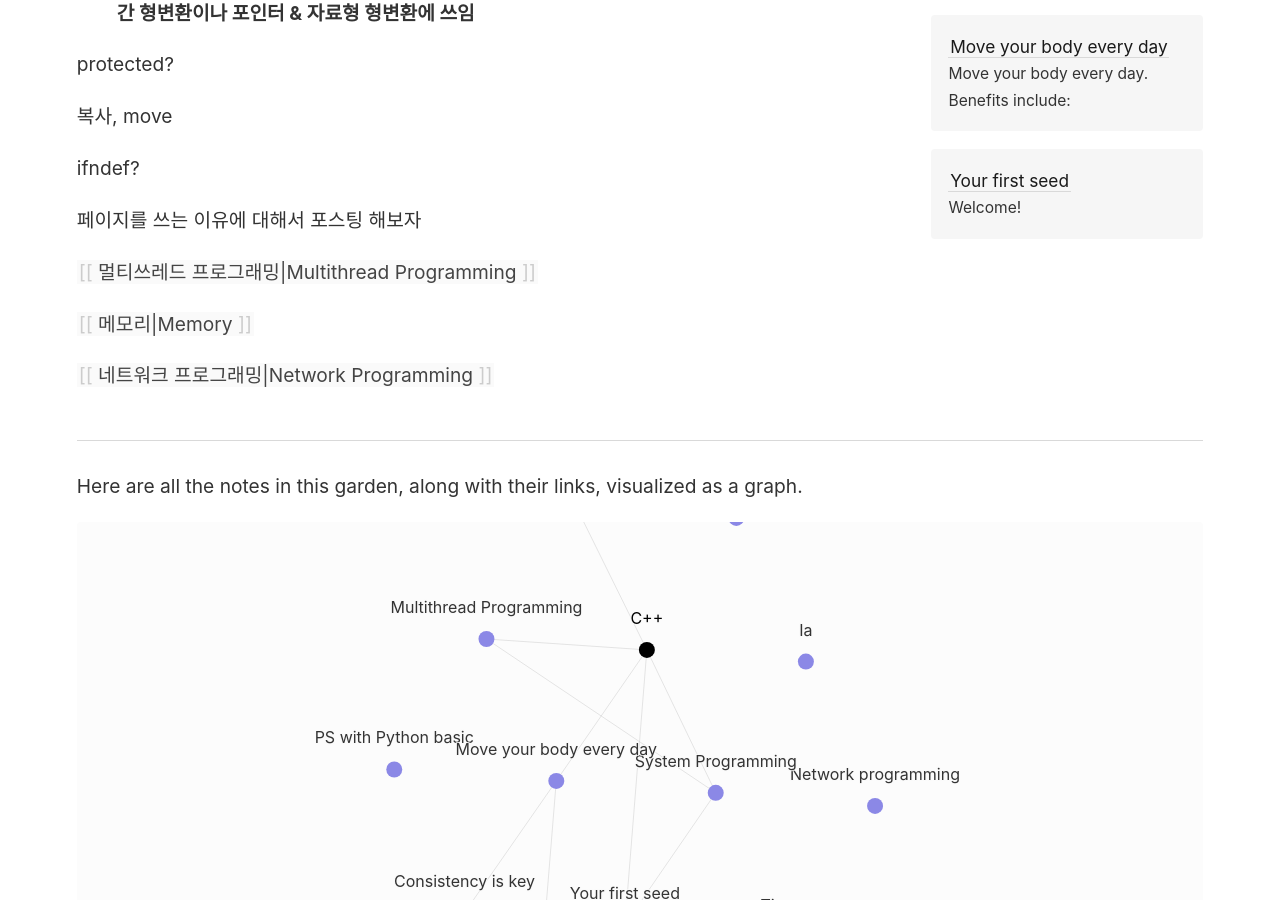
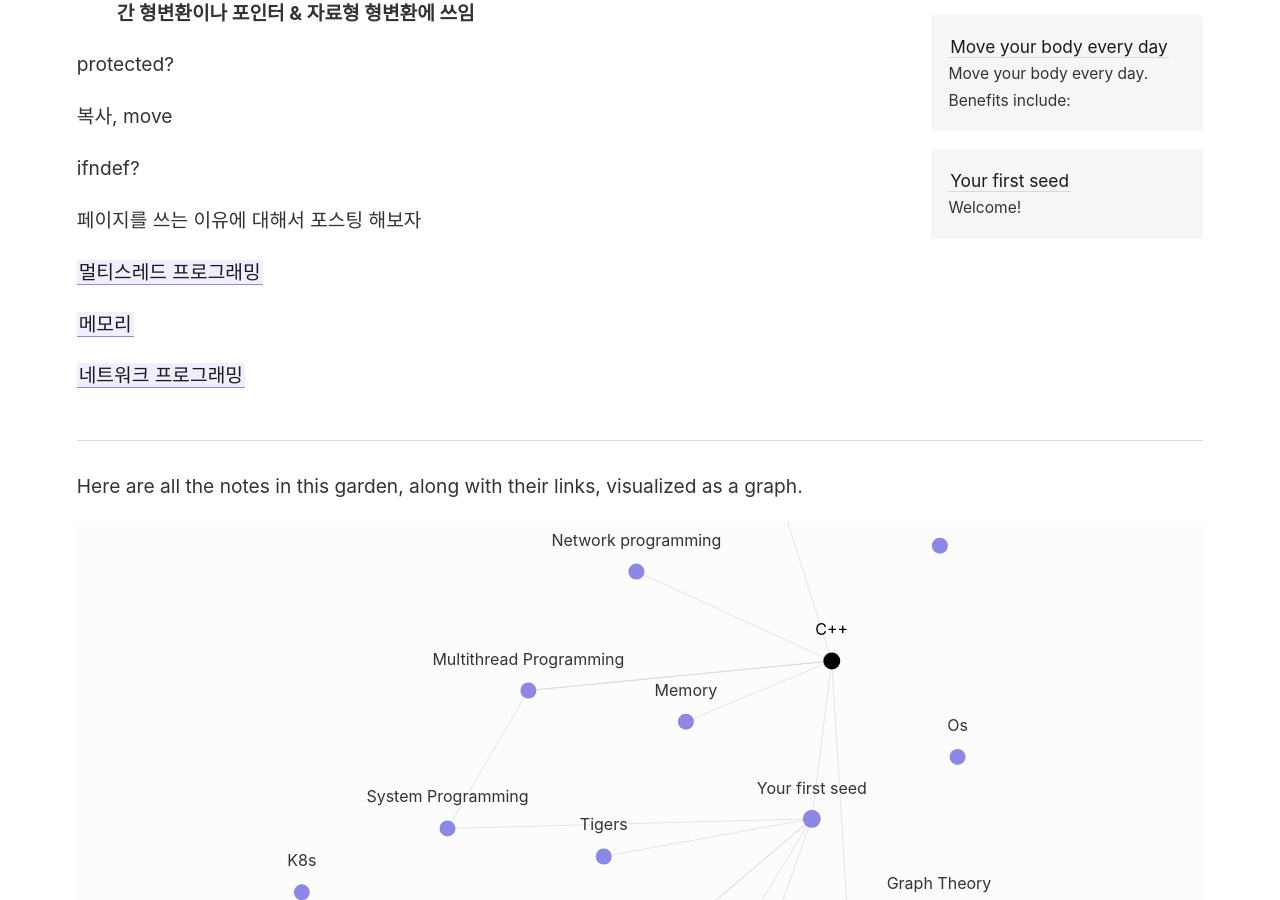
Before and after one commit to hyoinandout/hyoinandout.github.io, a Jekyll site: the page built from _notes/Notion/C++.md, in a window 1280 px wide and 900 px high, scrolled down 524 px. Built offline with Jekyll 4.4.1, drawn with Linux system fonts in a browser that asks for light colours.

Commit message:
vault backup: 2022-11-02 23:45:26

```diff
--- a/_notes/Notion/C++.md
+++ b/_notes/Notion/C++.md
@@ -15,8 +15,8 @@
 
 페이지를 쓰는 이유에 대해서 포스팅 해보자
 
-[[멀티쓰레드 프로그래밍|Multithread Programming]]
+[[MT|멀티스레드 프로그래밍]]
 
-[[메모리|Memory]]
+[[Memory|메모리]]
 
-[[네트워크 프로그래밍|Network Programming]]
+[[Network|네트워크 프로그래밍]]
```
Also changed, not shown: _notes/A note about cats.md (added).
